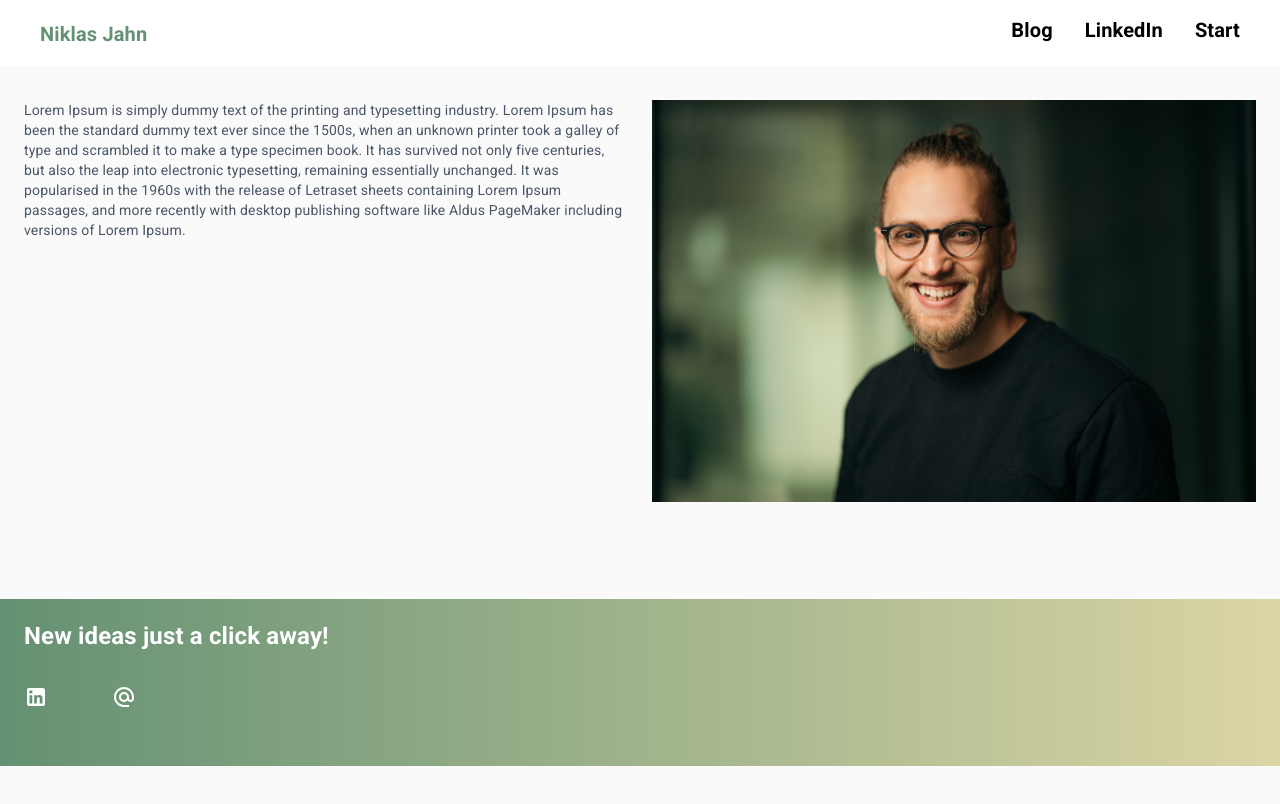
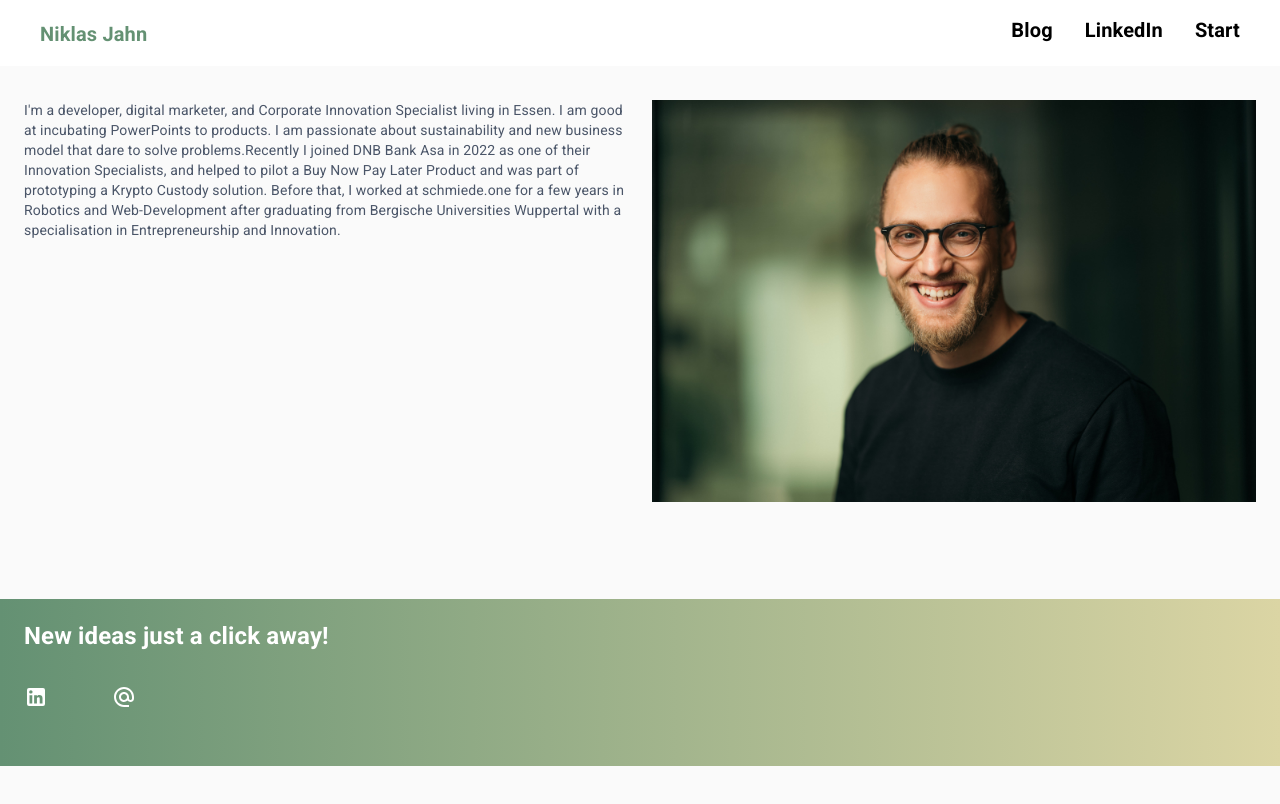
Before and after one commit to nikandfri/lauragrabwoski.com, a Next.js app: page /about in a window 1280 px wide. Shown: the top 804 px of the page. Built offline with nearby package versions, Linux system fonts and the light colour scheme.

Commit message:
hello world

```diff
--- a/pages/about.js
+++ b/pages/about.js
@@ -60,7 +60,8 @@ export default function About(props){
             <Box clone order={{xs:2, sm:1}}>
               <Grid item xs={12} sm={6} order={{xs:2, sm: 1}}>
                 <div style={{color:"#4a5568"}}>
-                  Lorem Ipsum is simply dummy text of the printing and typesetting industry. Lorem Ipsum has been the  standard dummy text ever since the 1500s, when an unknown printer took a galley of type and scrambled it to make a type specimen book. It has survived not only five centuries, but also the leap into electronic typesetting, remaining essentially unchanged. It was popularised in the 1960s with the release of Letraset sheets containing Lorem Ipsum passages, and more recently with desktop publishing software like Aldus PageMaker including versions of Lorem Ipsum.
+                I'm a developer, digital marketer, and Corporate Innovation Specialist living in Essen. I am good at incubating PowerPoints to products. I am passionate about sustainability and new business model that dare to solve problems.Recently I joined DNB Bank Asa in 2022 as one of their Innovation Specialists, and helped to pilot a Buy Now Pay Later Product and was part of prototyping a Krypto Custody solution.
+                Before that, I worked at schmiede.one for a few years in Robotics and Web-Development after graduating from Bergische Universities Wuppertal with a specialisation in Entrepreneurship and Innovation.
                 </div>
               </Grid>
             </Box>
```
Also changed, not shown: 2 other files (tests, documents, lock files or other folders).
